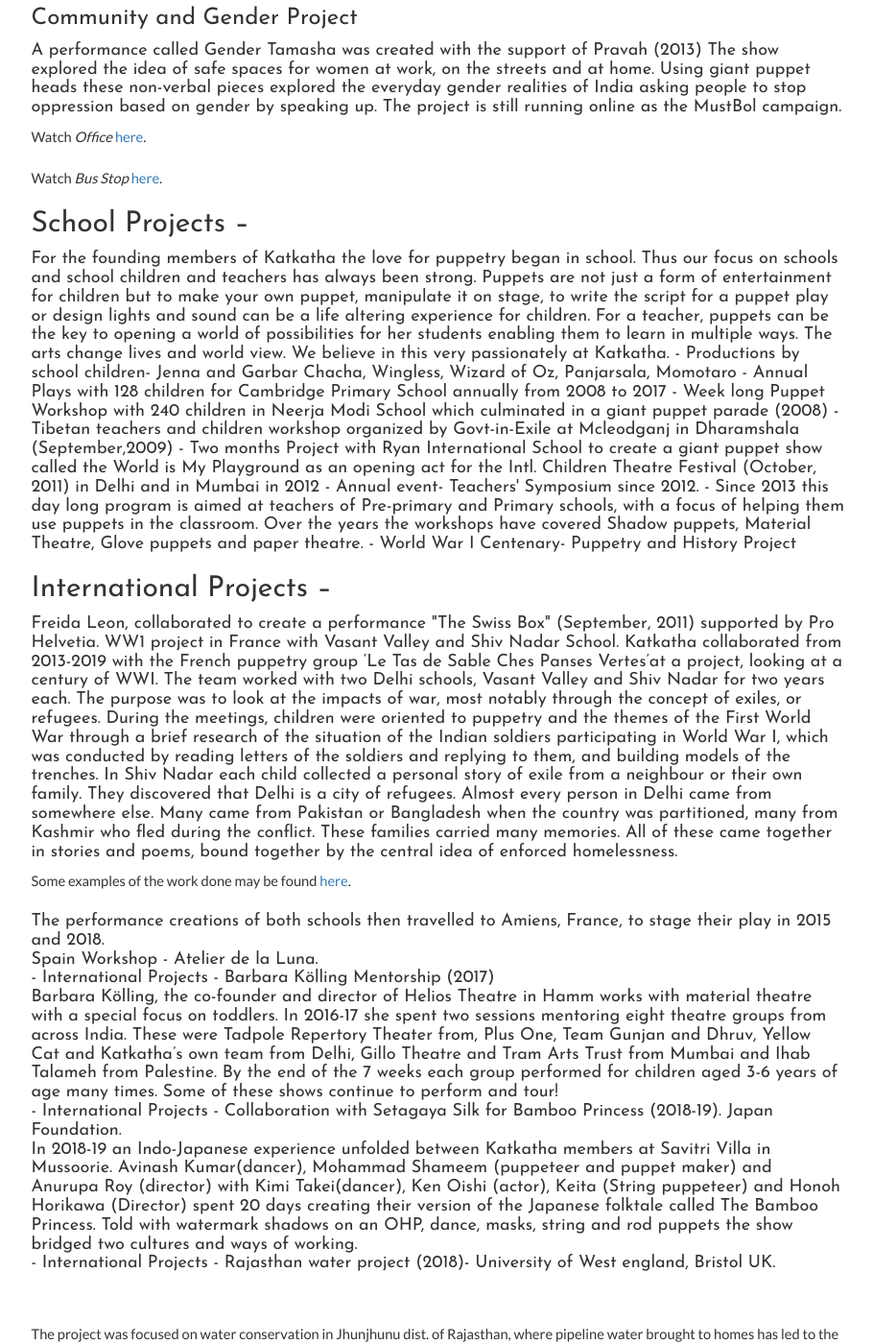
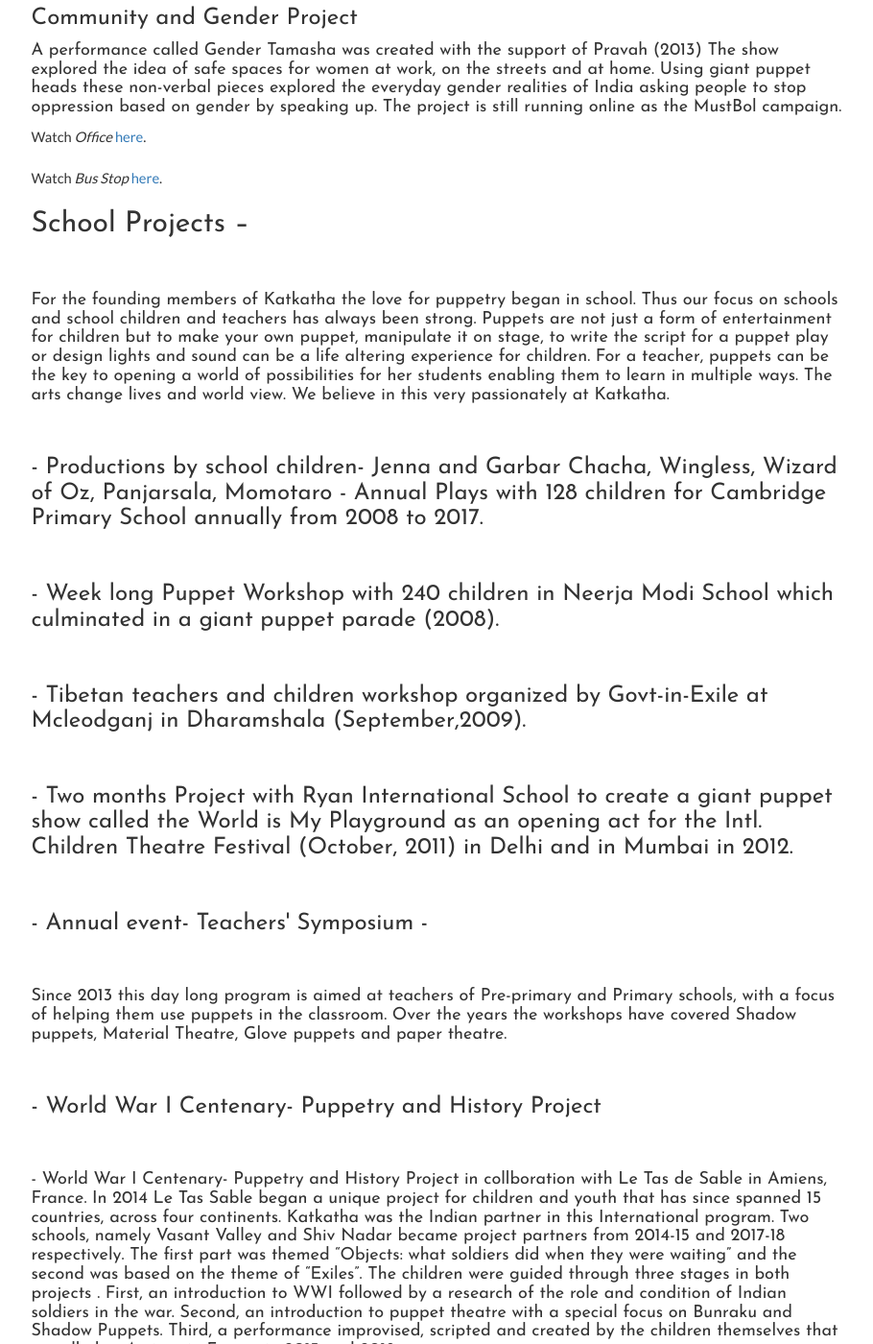
Before and after one commit to katkatha/katkatha.org, a Jekyll site: the page built from _posts/2017-02-04-projects.markdown, in a window 1280 px wide and 1400 px high, scrolled down 1027 px. Shown: the whole window at 96% size, without its empty margins (330-1240 px from the left). Built offline with Jekyll 4.4.1, drawn with Linux system fonts in a browser that asks for light colours; nearby versions of some CDN libraries; some of the changed text lies outside the part shown.

Commit message:
Update 2017-02-04-projects.markdown

```diff
--- a/_posts/2017-02-04-projects.markdown
+++ b/_posts/2017-02-04-projects.markdown
@@ -42,26 +42,33 @@
 
 <h2>School Projects –</h2>
 
-<h4>For the founding members of Katkatha the love for puppetry began in school. Thus our focus on schools and school children and teachers has always been strong. Puppets are not just a form of entertainment for children but to make your own puppet, manipulate it on stage, to write the script for a puppet play or design lights and sound can be a life altering experience for children. For a teacher, puppets can be the key to opening a world of possibilities for her students enabling them to learn in multiple ways. The arts change lives and world view. We believe in this very passionately at Katkatha.
+<br>
 
+<h4>For the founding members of Katkatha the love for puppetry began in school. Thus our focus on schools and school children and teachers has always been strong. Puppets are not just a form of entertainment for children but to make your own puppet, manipulate it on stage, to write the script for a puppet play or design lights and sound can be a life altering experience for children. For a teacher, puppets can be the key to opening a world of possibilities for her students enabling them to learn in multiple ways. The arts change lives and world view. We believe in this very passionately at Katkatha.</h4>
 
--	Productions by school children- Jenna and Garbar Chacha, Wingless, Wizard of Oz, Panjarsala, Momotaro - Annual Plays with 128 children for Cambridge Primary School annually from 2008 to 2017
+<br>
 
--	Week long Puppet Workshop with 240 children in Neerja Modi School which culminated in a giant puppet parade (2008)
+<h3>-	Productions by school children- Jenna and Garbar Chacha, Wingless, Wizard of Oz, Panjarsala, Momotaro - Annual Plays with 128 children for Cambridge Primary School annually from 2008 to 2017.</h3>
+<br>
 
--	Tibetan teachers and children workshop organized by Govt-in-Exile at Mcleodganj in Dharamshala (September,2009)
+<h3>-	Week long Puppet Workshop with 240 children in Neerja Modi School which culminated in a giant puppet parade (2008).</h3>
+<br>
 
--	Two months Project with Ryan International School to create a giant puppet show called the World is My Playground as an opening act for the Intl. Children Theatre Festival (October, 2011) in Delhi and in Mumbai in 2012
-
--	Annual event- Teachers' Symposium since 2012.
-
--   Since 2013 this day long program is aimed at teachers of Pre-primary and Primary schools, with a focus of helping them use puppets in the classroom. Over the years the workshops have covered Shadow puppets, Material Theatre, Glove puppets and paper theatre.
-
--	World War I Centenary- Puppetry and History Project</h4>
-
+<h3>-	Tibetan teachers and children workshop organized by Govt-in-Exile at Mcleodganj in Dharamshala (September,2009).</h3>
+<br>
+<h3>-	Two months Project with Ryan International School to create a giant puppet show called the World is My Playground as an opening act for the Intl. Children Theatre Festival (October, 2011) in Delhi and in Mumbai in 2012.</h3>
+<br>
+<h3>-	Annual event- Teachers' Symposium -</h3>
+<br>
+<h4>Since 2013 this day long program is aimed at teachers of Pre-primary and Primary schools, with a focus of helping them use puppets in the classroom. Over the years the workshops have covered Shadow puppets, Material Theatre, Glove puppets and paper theatre.</h4>
+<br>
+<h3>-	World War I Centenary- Puppetry and History Project</h3>
+<br>
+<h4>-	World War I Centenary- Puppetry and History Project in collboration with Le Tas de Sable in Amiens, France. In 2014 Le Tas Sable began a unique project for children and youth that has since spanned 15 countries, across four continents. Katkatha was the Indian partner in this International program. Two schools, namely Vasant Valley and Shiv Nadar became project partners from 2014-15 and 2017-18 respectively. The first part was themed “Objects: what soldiers did when they were waiting” and the second was based on the theme of “Exiles”. The children were guided through three stages in both projects  . First, an introduction to WWI followed by a research of the role and condition of Indian soldiers in the war. Second, an introduction to puppet theatre with a special focus on Bunraku and Shadow Puppets. Third, a performance improvised, scripted and created by the children themselves that travelled to Amiens in France in 2015 and 2018.</h4>
+<br>
 <h2>International Projects –</h2>
 
-<h4>Freida Leon, collaborated to create a performance "The Swiss Box"  (September, 2011) supported by Pro Helvetia.
+<h3>Freida Leon, collaborated to create a performance "The Swiss Box"  (September, 2011) supported by Pro Helvetia.</h3>
 
 WW1 project in France with Vasant Valley and Shiv Nadar School. Katkatha collaborated from 2013-2019 with the French puppetry group ‘Le Tas de Sable Ches Panses Vertes’at a project, looking at a century of WWI. The team worked with two Delhi schools, Vasant Valley and Shiv Nadar for two years each. The purpose was to look at the impacts of war, most notably through the concept of exiles, or refugees.
 
```
